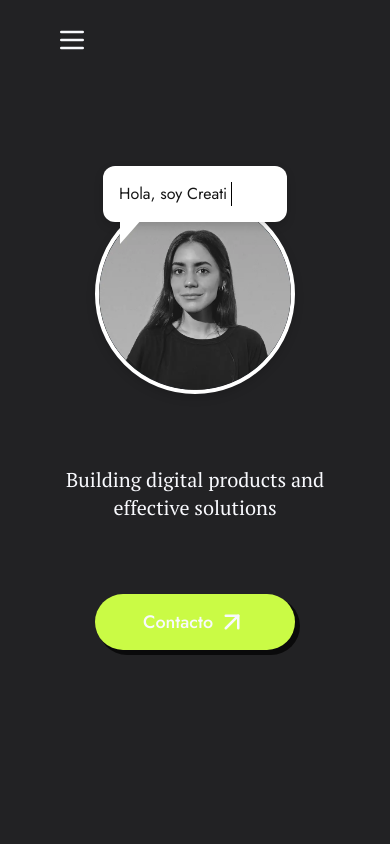
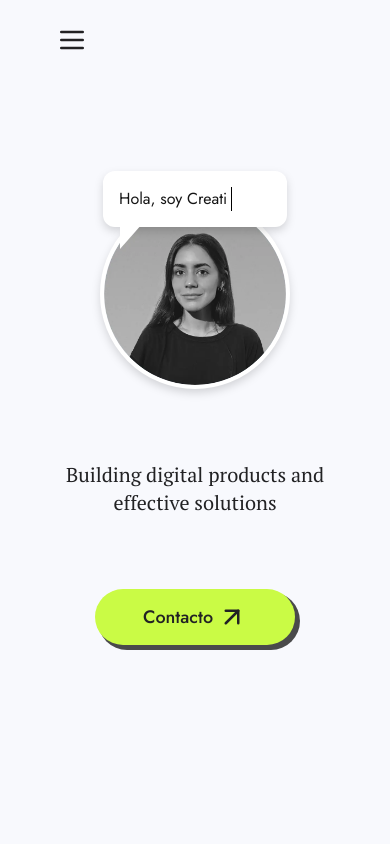
Before and after one commit to TeoVerdaguer/eliana-web, a Next.js app: page / in a window 390 px wide. Shown: the top 844 px of the page. Built offline with nearby package versions, Linux system fonts and the light colour scheme.

Commit message:
responsive styles fixes

```diff
--- a/src/app/components/NavBar.tsx
+++ b/src/app/components/NavBar.tsx
@@ -64,7 +64,7 @@ const NavBar = () => {
             animate="visible"
             exit="exit"
             variants={listVariants}
-            className="flex flex-col justify-around h-[40vh] w-full pt-6 pb-12 pl-14 absolute top-19 left-0 bg-[var(--darker)] text-white z-20 text-4xl font-medium font-[family-name:var(--font-jost)]"
+            className="flex flex-col justify-around min-h-[40vh] w-full pt-6 pb-8 pl-14 absolute top-19 left-0 bg-[var(--darker)] text-white z-20 text-4xl font-medium font-[family-name:var(--font-jost)]"
           >
             {navItems.map((item) => (
               <motion.li
--- a/src/app/globals.css
+++ b/src/app/globals.css
@@ -8,20 +8,6 @@
   --grey: #8f8f8f;
 }
 
-@theme inline {
-  --color-background: var(--light);
-  --color-foreground: var(--dark);
-  --font-jost: var(--font-jost);
-  --font-ptserif: var(--font-pt-serif);
-}
-
-@media (prefers-color-scheme: light) {
-  :root {
-    --light: #222224;
-    --dark: #f8f9fd;
-  }
-}
-
 body {
   background: var(--light);
   color: var(--dark);
--- a/src/app/page.tsx
+++ b/src/app/page.tsx
@@ -21,7 +21,7 @@ export default function Home() {
         </div>
         <div className="absolute z-10 mr-30 md:mr-0 md:ml-39.5 mt-4 md:mt-9 w-0 h-0 border-t-[34px] border-r-[30px] border-b-0 border-l-0 border-solid border-t-white border-r-transparent border-b-transparent border-l-transparent" />
 
-        <div className="h-[200px] w-[200px] rounded-full border-4 border-white overflow-hidden drop-shadow-lg">
+        <div className="h-[190px] w-[190px] rounded-full border-4 border-white  drop-shadow-lg">
           <Image
             src={portrait}
             height={200}
```
